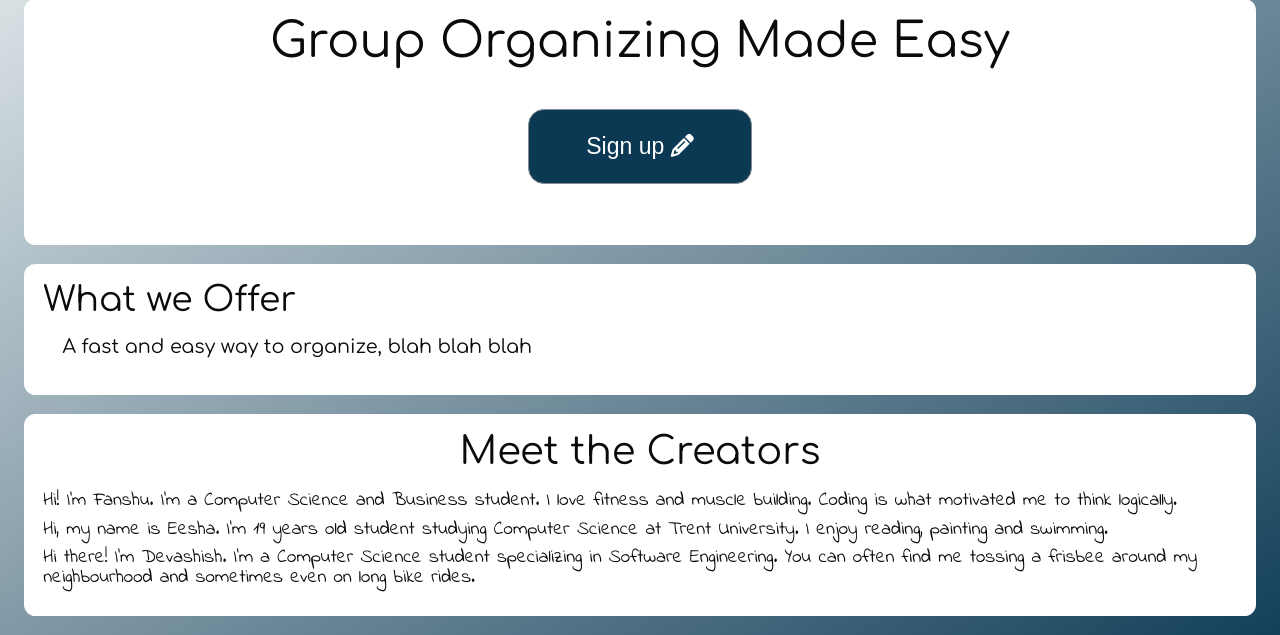
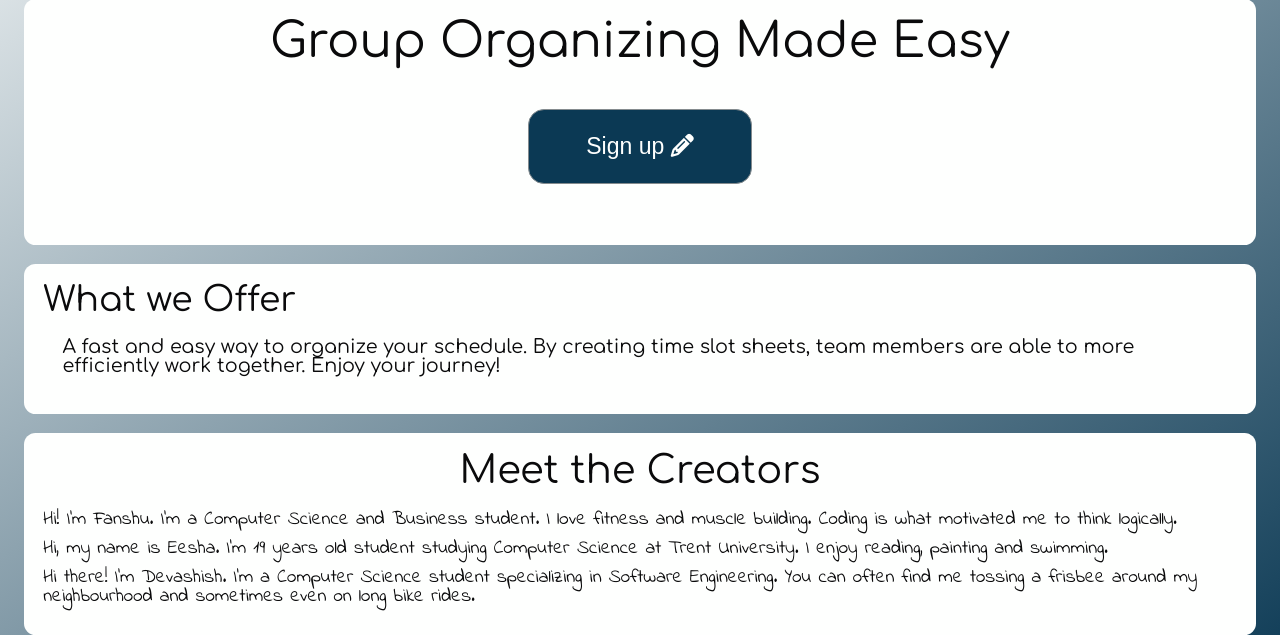
Before and after one commit to yencoder/Signup-Webpage, a PHP site: page /home.php in a window 1280 px wide. Shown: the part 108-743 px from the top of the page. Run offline with PHP 8.4, Linux system fonts and the light colour scheme; some libraries are stand-ins or nearby versions.

Commit message:
update "what we offer"

```diff
--- a/home.php
+++ b/home.php
@@ -14,7 +14,7 @@
       </section>
       <section class="home">
         <h2>What we Offer</h2>
-        <p>A fast and easy way to organize, blah blah blah</p>
+        <p>A fast and easy way to organize your schedule. By creating time slot sheets, team members are able to more efficiently work together. Enjoy your journey! </p>
       </section>
       <section class="home">
         <h2>Meet the Creators</h2>
```
